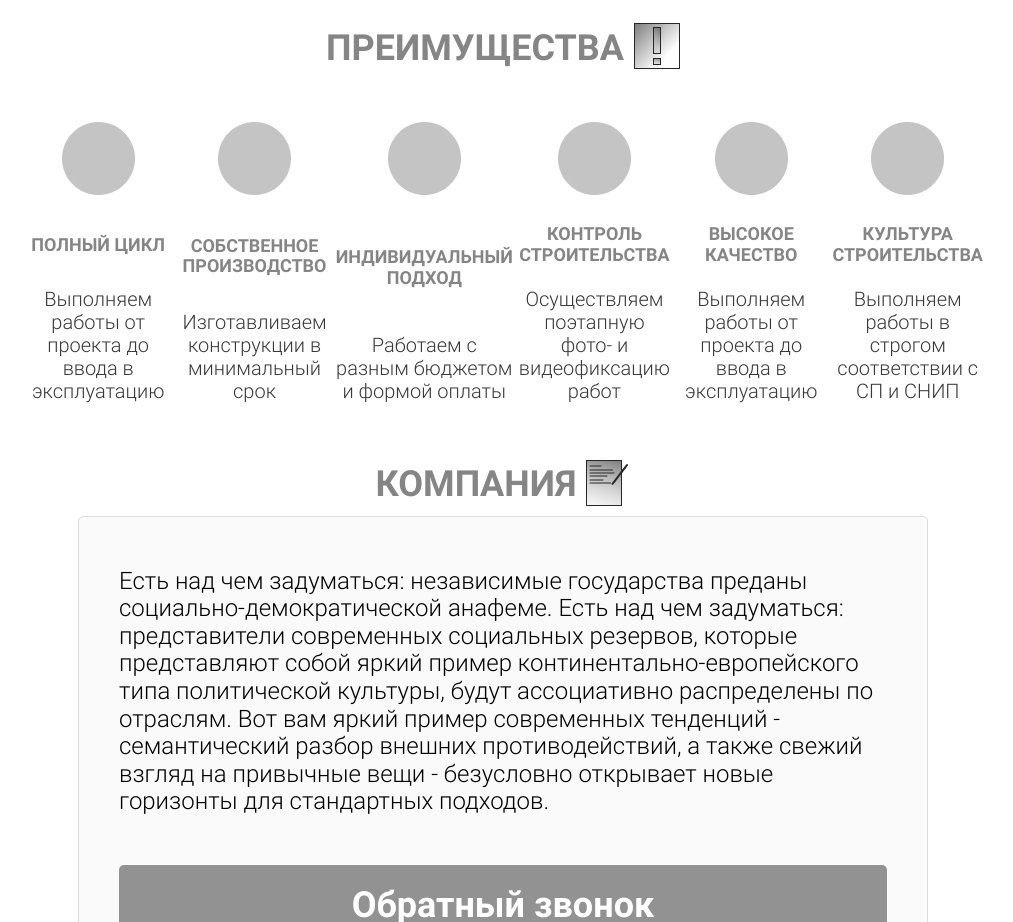
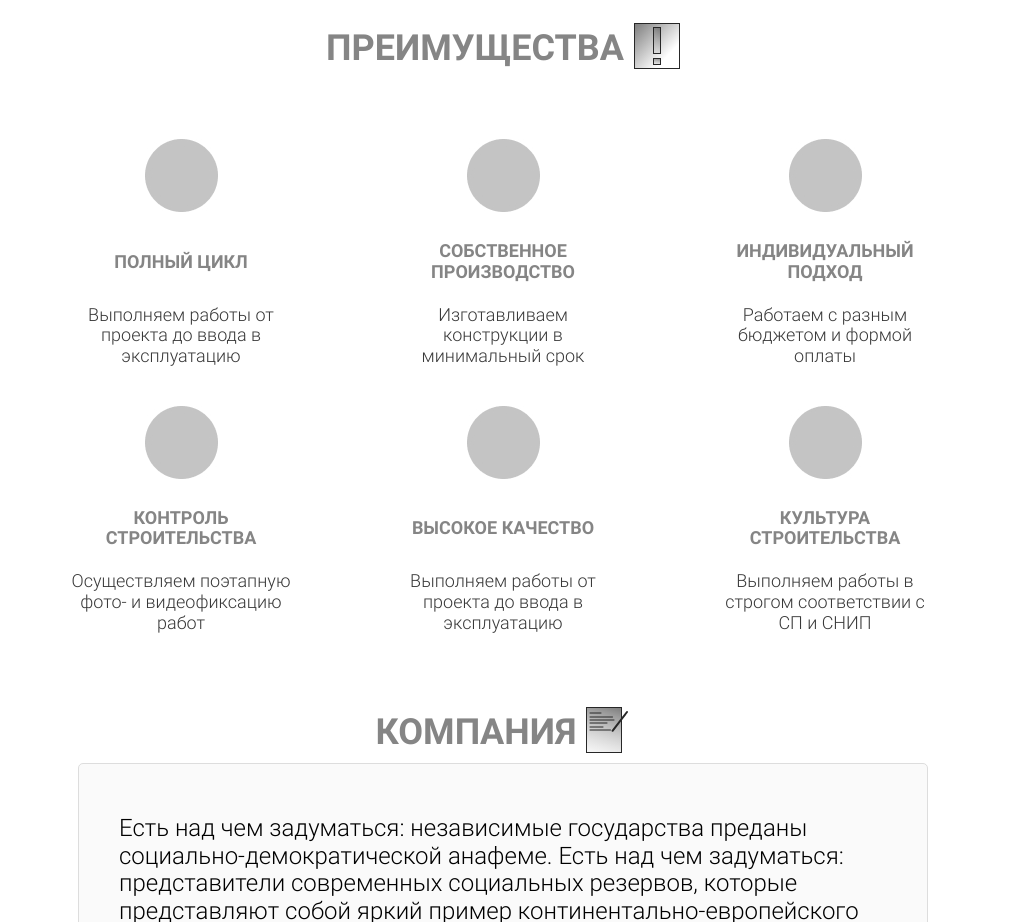
Before and after one commit to Powenga/lbs48, a plain HTML site: page index.html in a window 1280 px wide. Shown: the part 9440-10362 px from the top of the page, without its empty margins (137-1150 px from the left). Drawn offline with Linux system fonts and the light colour scheme.

Commit message:
feat: add advantages adaptive layout

```diff
--- a/blocks/advantages/__item/advantages__item.css
+++ b/blocks/advantages/__item/advantages__item.css
@@ -1,4 +1,19 @@
 .advantages__item {
-  flex: 1 1 calc(100% / 6 - 5 * 3px);
+  flex: 1 0 calc(100% / 6 - 5 * 3px);
   margin: 3px;
+  min-width: 180px;
 }
+
+@media screen and (max-width: 1720px) {
+  .advantages__item {
+    flex-basis: (100% / 3 - 2 * 80px);
+    margin: 30px 80px;
+  }
+}
+
+@media screen and (max-width: 1440px) {
+  .advantages__item {
+    flex-basis: (100% / 3 - 2 * 50px);
+    margin: 20px 50px;
+  }
+}
--- a/blocks/card/__content/card__content.css
+++ b/blocks/card/__content/card__content.css
@@ -5,3 +5,9 @@
   text-align: center;
   margin: 0;
 }
+
+@media screen and (max-width: 1440px) {
+  .card__content {
+    font-size: 18px;
+  }
+}
```
